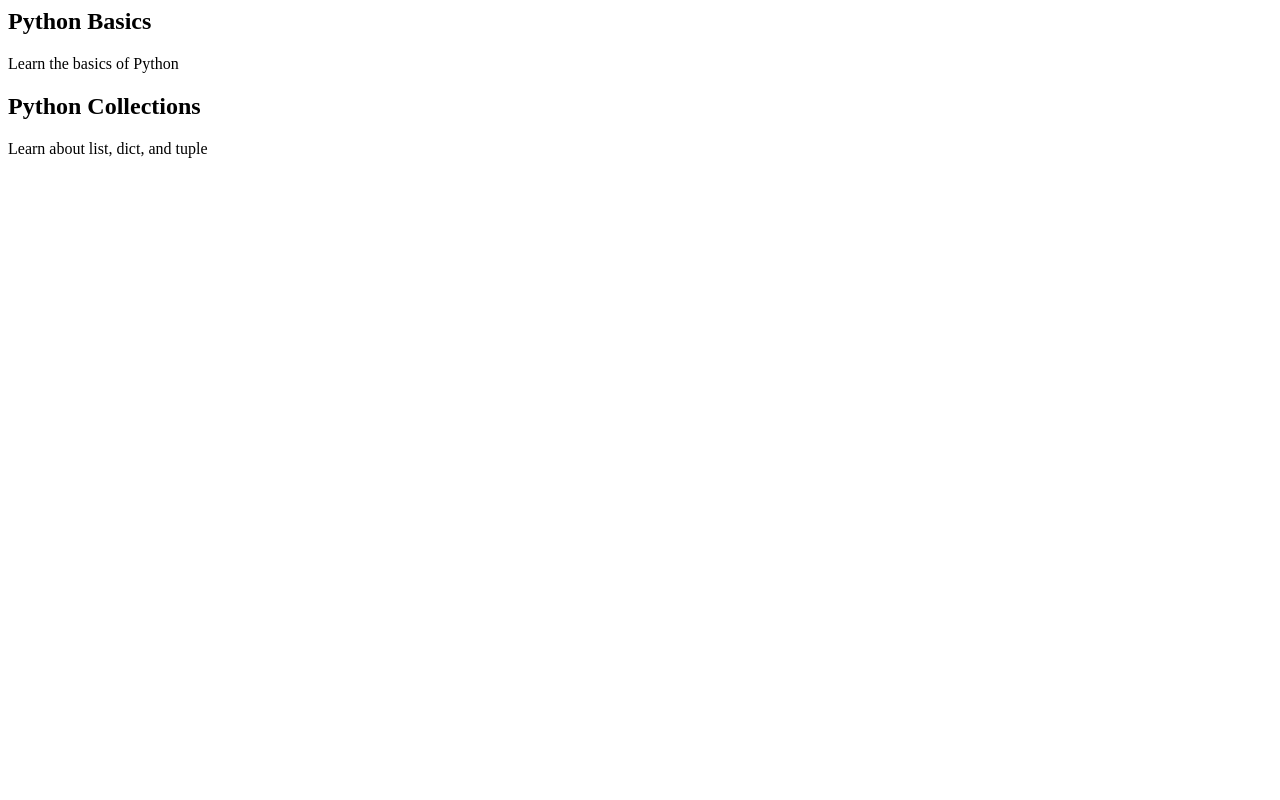
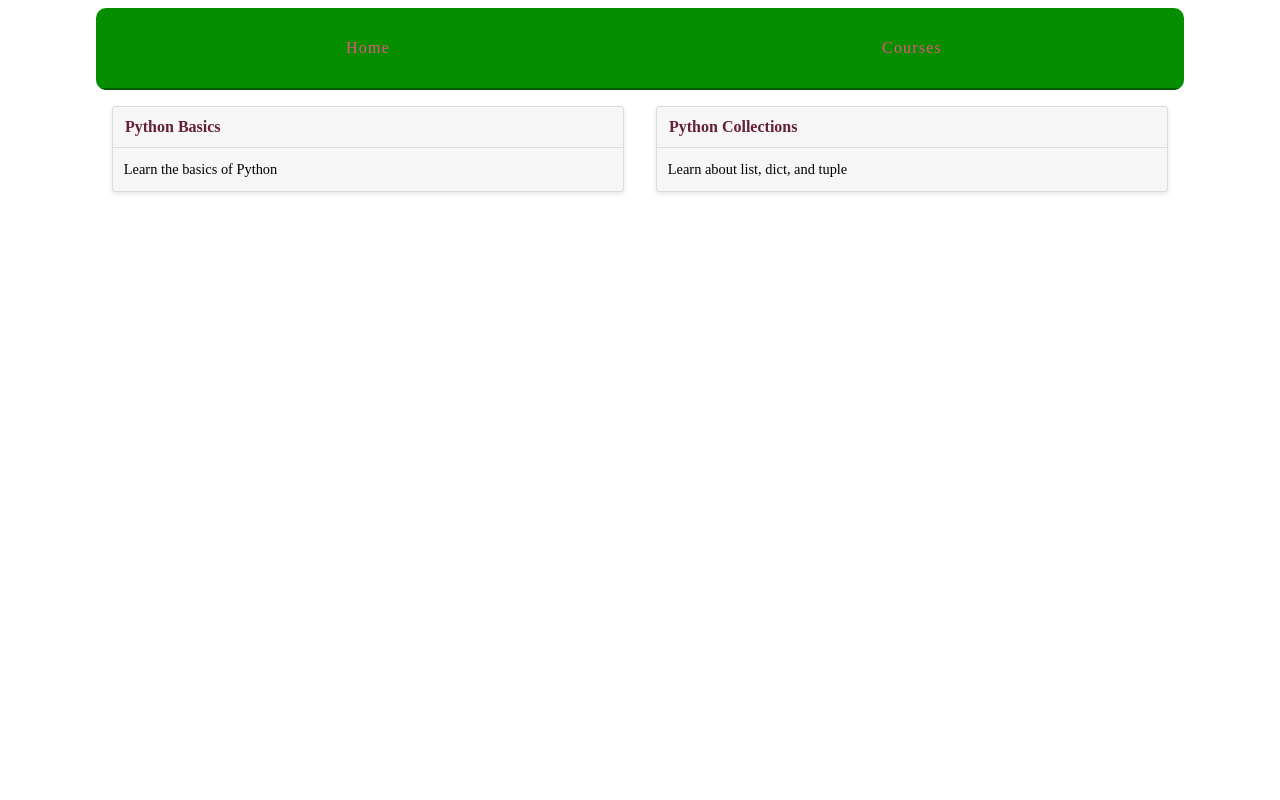
Before and after one commit to tedlano/django_learning_site, a Django app: page /courses/ in a window 1280 px wide. Run offline with Django 3.2, Linux system fonts and the light colour scheme; data comes from the database, SQL or seed files in the repository; both versions use the stored data as it was after the commit; parts of the project's set-up code (start-up, migrations or seed data) failed here and were passed over.

Commit message:
Thru maintainable urls

```diff
--- a/assets/css/layout.css
+++ b/assets/css/layout.css
@@ -0,0 +1,134 @@
+html {
+  box-sizing: border-box; }
+
+*, *::after, *::before {
+  box-sizing: inherit; }
+
+.site-container {
+  max-width: 68em;
+  margin-left: auto;
+  margin-right: auto; }
+
+  .site-container::after {
+    clear: both;
+    content: "";
+    display: table; }
+
+  .site-container nav {
+    width: 100%;
+    display: table;
+    width: 100%;
+    table-layout: fixed;
+    border-bottom-left-radius: 10px;
+    border-bottom-right-radius: 10px;
+    border-top-left-radius: 10px;
+    border-top-right-radius: 10px;
+    border-bottom-left-radius: 10px;
+    border-top-left-radius: 10px;
+    border-bottom-right-radius: 10px;
+    border-top-right-radius: 10px;
+    background-color: #058f00;
+    margin-bottom: 1em;
+    overflow: hidden; }
+
+    .site-container nav a {
+      display: table-cell;
+      width: 8.33333%;
+      padding: 10px;
+      border-bottom: 2px solid #035c00;
+      color: #e6557e;
+      letter-spacing: 0.075em;
+      line-height: 60px;
+      text-align: center;
+      text-decoration: none; }
+
+      .site-container nav a:hover {
+        background: #08dc00;
+        border-bottom: 2px solid #07c200;
+        color: white; }
+
+.cards {
+  display: -webkit-box;
+  display: -moz-box;
+  display: box;
+  display: -webkit-flex;
+  display: -moz-flex;
+  display: -ms-flexbox;
+  display: flex;
+  -webkit-box-lines: multiple;
+  -moz-box-lines: multiple;
+  box-lines: multiple;
+  -webkit-flex-wrap: wrap;
+  -moz-flex-wrap: wrap;
+  -ms-flex-wrap: wrap;
+  flex-wrap: wrap;
+  -webkit-box-pack: justify;
+  -moz-box-pack: justify;
+  box-pack: justify;
+  -webkit-justify-content: space-between;
+  -moz-justify-content: space-between;
+  -ms-justify-content: space-between;
+  -o-justify-content: space-between;
+  justify-content: space-between;
+  -ms-flex-pack: justify; }
+
+.card {
+  -webkit-flex-basis: 15em;
+  -moz-flex-basis: 15em;
+  flex-basis: 15em;
+  -ms-flex-preferred-size: 15em;
+  -webkit-flex-grow: 1;
+  -moz-flex-grow: 1;
+  flex-grow: 1;
+  -ms-flex-positive: 1;
+  -webkit-transition: all 0.2s ease-in-out;
+  -moz-transition: all 0.2s ease-in-out;
+  transition: all 0.2s ease-in-out;
+  background-color: #f6f6f6;
+  border-radius: 3px;
+  border: 1px solid gainsboro;
+  box-shadow: 0 2px 4px #e6e6e6;
+  margin: 0 1em 1.5em 1em;
+  position: relative; }
+
+  .card header {
+    -webkit-transition: all 0.2s ease-in-out;
+    -moz-transition: all 0.2s ease-in-out;
+    transition: all 0.2s ease-in-out;
+    background-color: #f6f6f6;
+    border-bottom: 1px solid gainsboro;
+    border-radius: 3px 3px 0 0;
+    font-weight: bold;
+    line-height: 1.5em;
+    padding: 0.5em 0.75em; }
+
+    .card header a {
+      color: #642039;
+      text-decoration: none; }
+
+      .card header a:hover {
+        text-decoration: underline; }
+
+  .card .card-copy {
+    font-size: 0.9em;
+    line-height: 1.5em;
+    padding: 0.75em 0.75em; }
+    .card .card-copy p {
+      margin: 0 0 0.75em; }
+
+article h2 a,
+article h3 a {
+  color: #642039;
+  text-decoration: none; }
+
+  article h2 a:hover,
+  article h3 a:hover {
+    text-decoration: underline; }
+
+article .steps {
+  border-top: 2px solid #e6557e; }
+
+  article .steps h3 + p {
+    margin-left: 1em; }
+
+/*# sourceMappingURL=layout.css.map */
--- a/courses/models.py
+++ b/courses/models.py
@@ -12,3 +12,18 @@ class Course(models.Model):
     # Step 13.1 addition
     def __str__(self):
         return self.title
+
+# Step 23.1 addition
+class Step(models.Model):
+    title = models.CharField(max_length=255)
+    description = models.TextField()
+    content = models.TextField(blank=True, default='')    # Step 26.4 add
+    order = models.IntegerField(default=0)
+    course = models.ForeignKey(Course)
+
+    # sTEP 24.1 addition
+    class Meta:
+        ordering = ['order',]
+
+    def __str__(self):
+        return self.title
--- a/courses/templates/courses/course_detail.html
+++ b/courses/templates/courses/course_detail.html
@@ -11,7 +11,9 @@
     <section>
         {% for step in course.step_set.all %}
             <h3>
+            <a href="{% url 'courses:step' course_pk=step.course.pk step_pk=step.pk %}"> <!-- Step 27.4 mod -->
                 {{ step.title }}
+            </a>
             </h3>
             {{ step.description }}
         {% endfor %}
--- a/courses/templates/courses/course_list.html
+++ b/courses/templates/courses/course_list.html
@@ -1,5 +1,21 @@
-<!--Step 18.2 Addition -->
-{% for course in courses %}
-<h2>{{ course.title }}</h2>
-{{ course.description }}
-{% endfor %}
+{% extends "layout.html" %}
+
+{% block title %}Available Courses{% endblock %}
+
+{% block content %}
+<div class="cards">
+    <!--Step 18.2 Addition -->
+    {% for course in courses %}
+    <div class="card">
+        <header>
+            <a href="{% url 'courses:detail' pk=course.pk %}"> <!-- 27.4 mod -->
+                {{ course.title }}
+            </a>
+        </header>
+        <div class="card-copy">
+            {{ course.description }}
+        </div>
+    </div>
+    {% endfor %}
+</div>
+{% endblock %}
--- a/courses/urls.py
+++ b/courses/urls.py
@@ -4,7 +4,8 @@ from django.conf.urls import url
 from . import views
 
 urlpatterns = [
-    url(r'^$', views.course_list),
-    url(r'(?P<pk>\d+)/$', views.course_detail),  # Step 22.2 addition
+    url(r'^$', views.course_list, name='list'),
+    url(r'(?P<course_pk>\d+)/(?P<step_pk>\d+)/$', views.step_detail, name='step'), # Step 26.2 add
+    url(r'(?P<pk>\d+)/$', views.course_detail, name='detail'),  # Step 22.2 add
 ]
 # ********* Step 15 addition end *********
--- a/courses/views.py
+++ b/courses/views.py
@@ -1,7 +1,7 @@
 # from django.http import HttpResponse # Step 14 addition # Step 18.3 comment
-from django.shortcuts import render
+from django.shortcuts import render, get_object_or_404  # Step 25.1 mod
 
-from .models import Course  # Step 14 addition
+from .models import Course, Step  # Step 14 add, Step 26.1 add
 
 # Step 14 addition
 def course_list(request):
@@ -17,5 +17,11 @@ def course_list(request):
 
 # Step 22.1 addition
 def course_detail(request, pk):
-    course = Course.objects.get(pk=pk)
+    # course = Course.objects.get(pk=pk)        # Step 25.1 com
+    course = get_object_or_404(Course, pk=pk)   # Step 25.1 add
     return render(request,  'courses/course_detail.html', {'course': course})
+
+# Step 26.1 Addition
+def step_detail(request, course_pk, step_pk):
+    step = get_object_or_404(Step, course_id=course_pk, pk=step_pk)
+    return render(request, 'courses/step_detail.html', {'step': step})
--- a/learning_site/urls.py
+++ b/learning_site/urls.py
@@ -15,16 +15,16 @@ Including another URLconf
 """
 from django.conf.urls import include, url
 from django.contrib import admin
-from django.contrib.staticfiles.urls import staticfiles_urlpatterns  # Step 21.2 addition
+from django.contrib.staticfiles.urls import staticfiles_urlpatterns  # Step 21.2 add
 
 
-from . import views  # Step 5 addition
+from . import views  # Step 5 add
 
 urlpatterns = [
-    url(r'^courses/', include('courses.urls')), # Step 16 addition
+    url(r'^courses/', include('courses.urls', namespace='courses')), # Step 16 add, 27.3 mod
     url(r'^admin/', include(admin.site.urls)),
     url(r'^$', views.hello_world),  # Step 5 addition
 ]
 
 
-urlpatterns += staticfiles_urlpatterns()    # Step 21.2 addition
+urlpatterns += staticfiles_urlpatterns()    # Step 21.2 add
--- a/templates/layout.html
+++ b/templates/layout.html
@@ -5,7 +5,18 @@
 <html>
     <head>
         <title>{% block title %}{% endblock %}</title>
-        <link rel="stylesheet" href="{% static 'css/layouts.css' %}"> <!-- Step 12.3 addition -->
+        <link rel="stylesheet" href="{% static 'css/layout.css' %}"> <!-- Step 12.3 addition -->
     </head>
-    <body>{% block content %}{% endblock %}</body>
+    <body>
+
+        <div class="site-container">
+            <nav>
+                <a href="{% url 'views.hello_world' %}">Home</a>
+                <a href="{% url 'courses:list' %}">Courses</a> <!-- Step 27.4 mod -->
+            </nav>
+
+            {% block content %}{% endblock %}
+        </div>
+
+    </body>
 </html>
```
Also changed, not shown: courses/admin.py (+11 -5 lines), courses/templates/courses/step_detail.html (added, +17 -0 lines), README.md, courses/migrations/0002_step.py (added), courses/migrations/0003_auto_20151031_0023.py (added), db.sqlite3.
